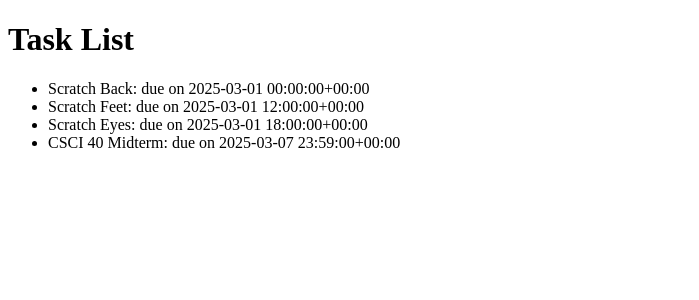
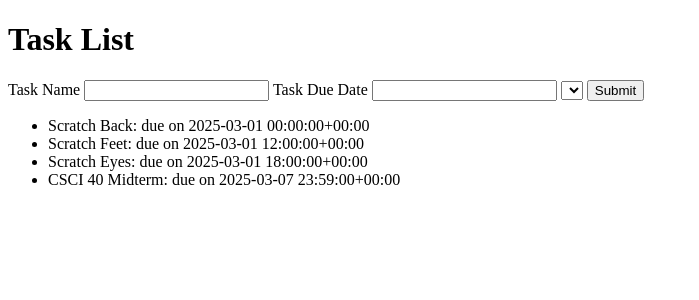
Before and after one commit to LuisRabbids/CSCI-40-Lectures, a Django app: page /tasks/ in a window 1280 px wide. Shown: the top 300 px of the page, without its empty margins (0-699 px from the left). Run offline with Django 5.2, Linux system fonts and the light colour scheme; a user stored in the database is signed in; data comes from the database, SQL or seed files in the repository; lists and menus that the app fills with data are empty.

Commit message:
Added form to task_list.html template

```diff
--- a/tasks/templates/tasks/task_list.html
+++ b/tasks/templates/tasks/task_list.html
@@ -5,6 +5,25 @@
 </head>
 <body>
     <h1>Task List</h1>
+
+    <form action="/" method="post">
+        {% csrf_token %}
+        <label for="task_name">
+            <span>Task Name</span>
+            <input type="text" id="task_name" name="task_name">
+        </label>
+        <label for="task_due">
+            <span>Task Due Date</span>
+            <input type="datetime" id="task_due" name="task_due">
+        </label>
+        <select id="taskgroup" name="taskgroup">
+            {% for group in taskgroups %}
+            <option value="{{ group.pk }}">{{ group.name }}</option>
+            {% endfor %}
+        </select>
+        <input type="submit" value="Submit">
+    </form>
+
     <ul>
         {% for task in tasks %}
             <li>{{ task }}</li>
--- a/tasks/views.py
+++ b/tasks/views.py
@@ -16,4 +16,3 @@ def task_list(request):
 def task_detail(request, id):
     ctx = {'task': Task.objects.get(id=id)}
     return render(request, 'tasks/task_detail.html', ctx)
-#luis
```
